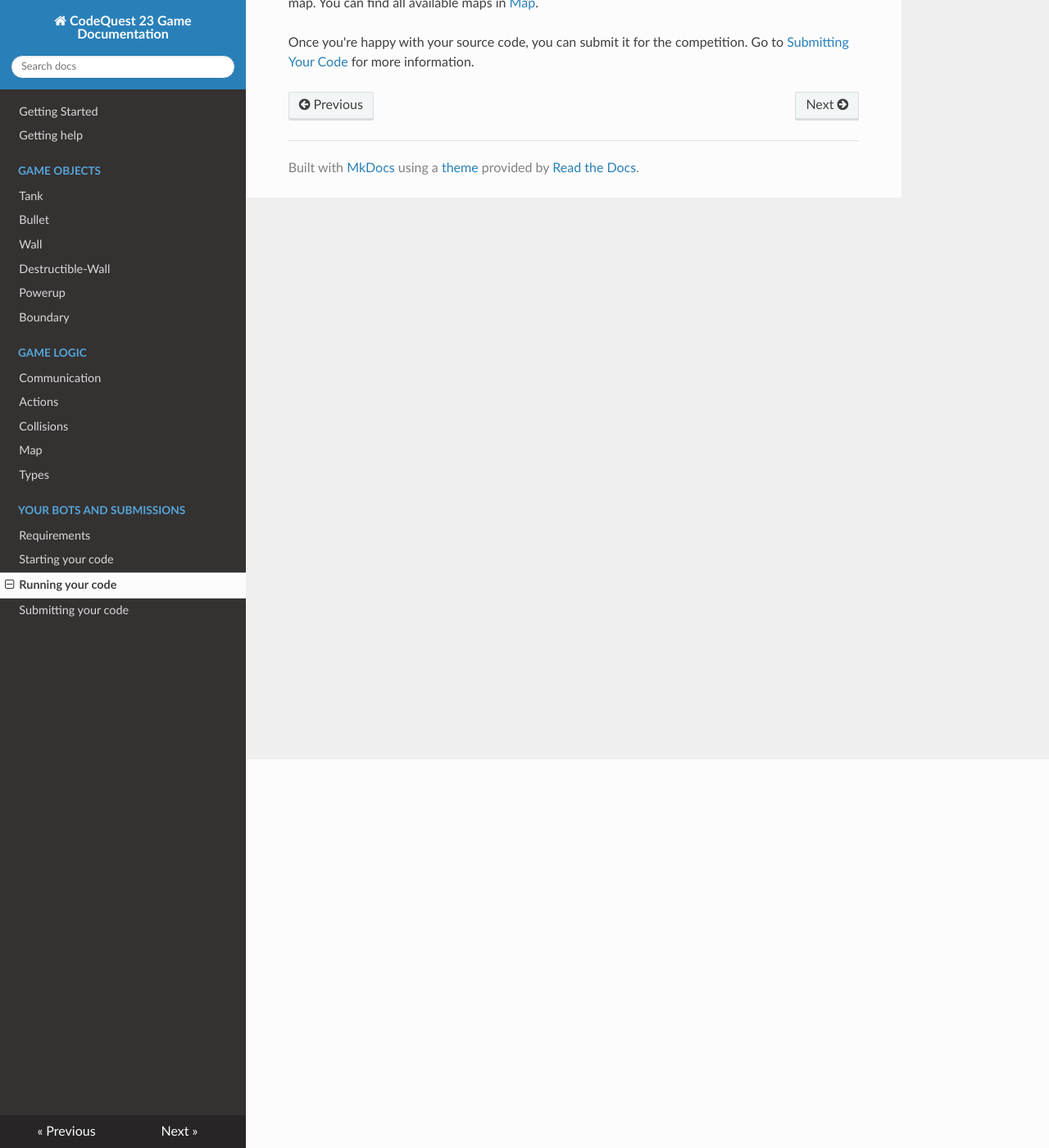
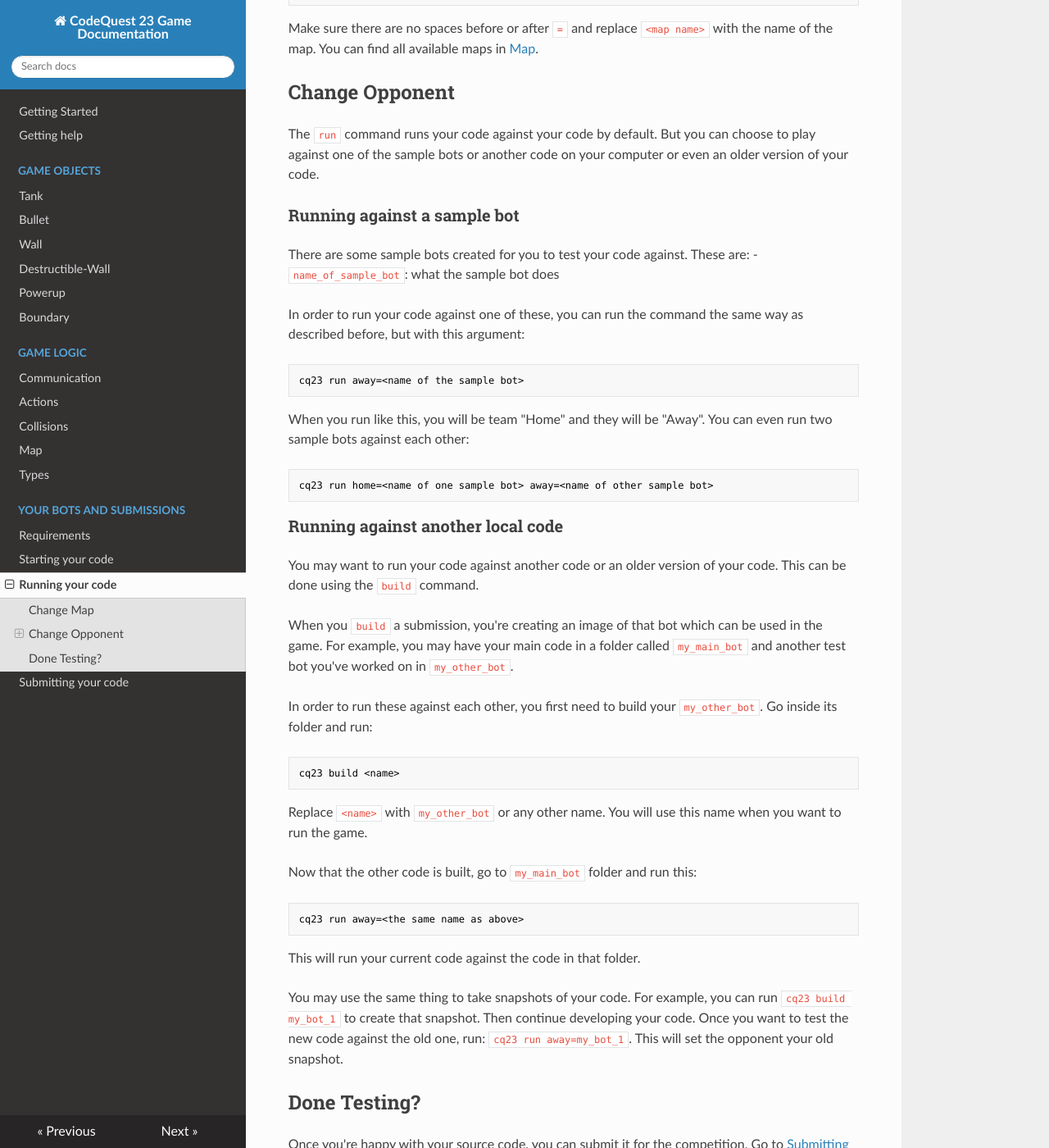
Before and after one commit to MonashAPS/cq23-game-server, an MkDocs documentation site: the page built from docs/bots_and_submissions/running_your_code.md, in a window 1280 px wide and 1400 px high, scrolled down 474 px. Shown: the whole window at 82% size. Built offline with MkDocs 1.6.1, drawn with Linux system fonts in a browser that asks for light colours; nearby versions of some CDN libraries.

Commit message:
Add docs for cq23 build and run away

````diff
--- a/docs/bots_and_submissions/running_your_code.md
+++ b/docs/bots_and_submissions/running_your_code.md
@@ -9,6 +9,8 @@ cq23 run
 
 This will start the game, where both players are your code (i.e. your code vs your code).
 
+## Change Map
+
 If you want to run the game in a different map, run:
 
 ```shell
@@ -18,5 +20,56 @@ cq23 run map=<map name>
 Make sure there are no spaces before or after `=` and replace `<map name>` with the name of the map. You can find all
 available maps in [Map](../game_logic/map.md).
 
+## Change Opponent
+
+The `run` command runs your code against your code by default. But you can choose to play against one of the sample bots
+or another code on your computer or even an older version of your code.
+
+### Running against a sample bot
+
+There are some sample bots created for you to test your code against. These are:
+- `name_of_sample_bot`: what the sample bot does
+
+In order to run your code against one of these, you can run the command the same way as described before, but with this argument:
+
+```shell
+cq23 run away=<name of the sample bot>
+```
+
+When you run like this, you will be team "Home" and they will be "Away". You can even run two sample bots against each other:
+
+```shell
+cq23 run home=<name of one sample bot> away=<name of other sample bot>
+```
+
+### Running against another local code
+
+You may want to run your code against another code or an older version of your code. This can be done using the `build` command.
+
+When you `build` a submission, you're creating an image of that bot which can be used in the game. For example, you may have your
+main code in a folder called `my_main_bot` and another test bot you've worked on in `my_other_bot`.
+
+In order to run these against each other, you first need to build your `my_other_bot`. Go inside its folder and run:
+
+```shell
+cq23 build <name>
+```
+
+Replace `<name>` with `my_other_bot` or any other name. You will use this name when you want to run the game.
+
+Now that the other code is built, go to `my_main_bot` folder and run this:
+
+```shell
+cq23 run away=<the same name as above>
+```
+
+This will run your current code against the code in that folder.
+
+You may use the same thing to take snapshots of your code. For example, you can run `cq23 build my_bot_1` to create that snapshot.
+Then continue developing your code. Once you want to test the new code against the old one, run: `cq23 run away=my_bot_1`. This will
+set the opponent your old snapshot.
+
+## Done Testing?
+
 Once you're happy with your source code, you can submit it for the competition. Go to [Submitting Your Code](submitting_your_code.md)
 for more information.
````
